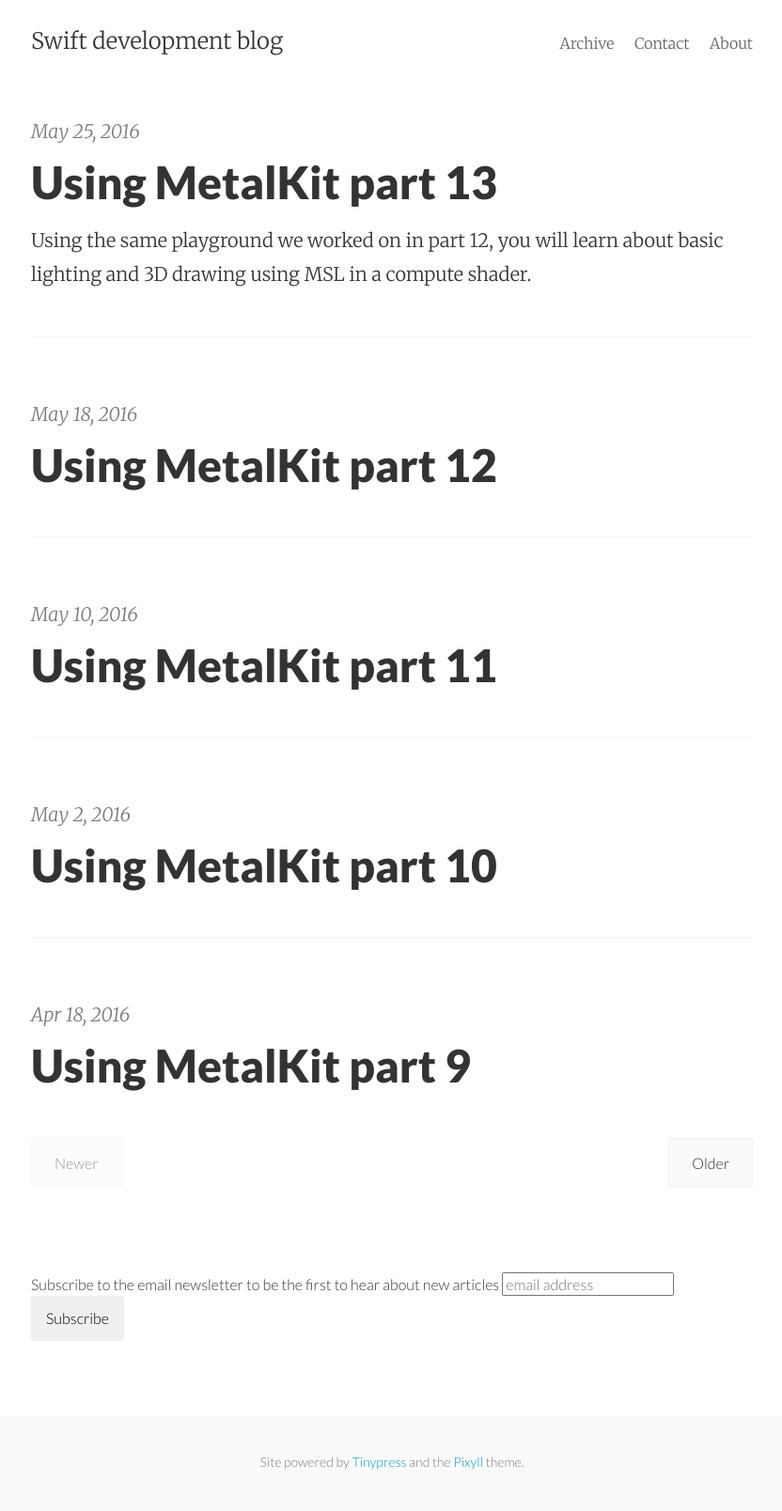
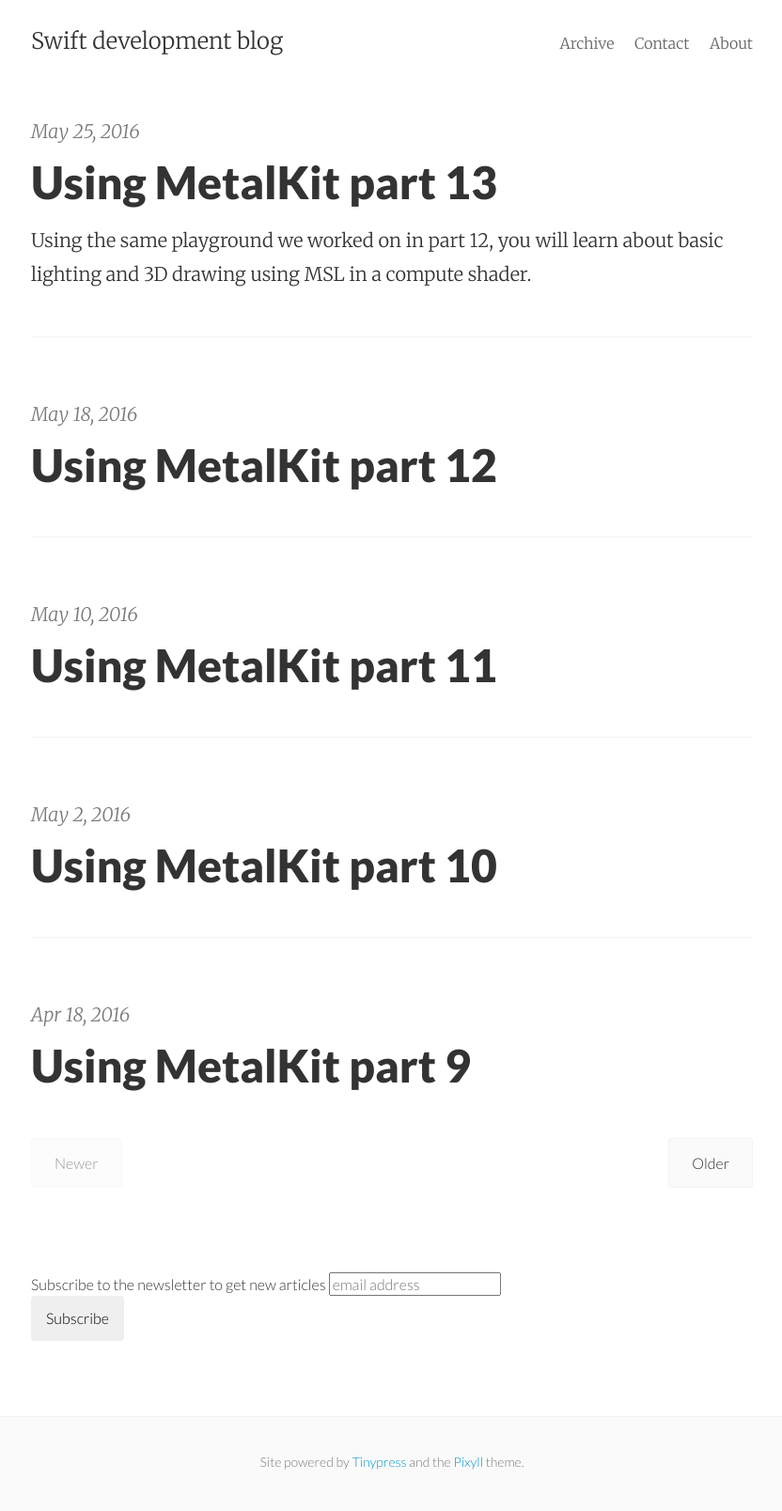
Before and after one commit to mhorga/mhorga.github.io, a Jekyll site: the page built from index.html, in a window 1280 px wide. Shown: the whole page at 94% size, without its empty margins (223-1055 px from the left). Built offline with Jekyll 4.4.1, drawn with Linux system fonts in a browser that asks for light colours; the list of posts is cut into pages by our own code; comment, search, counter and statistics services are not loaded.

Commit message:
Update index.html

```diff
--- a/index.html
+++ b/index.html
@@ -27,7 +27,7 @@ layout: default
 	<div id="mc_embed_signup">
 		<form action="//github.us12.list-manage.com/subscribe/post?u=5daab344aba23020915a23c29&amp;id=69e4a7c3af" method="post" id="mc-embedded-subscribe-form" name="mc-embedded-subscribe-form" class="validate" target="_blank" novalidate>
 		    <div id="mc_embed_signup_scroll">
-			<label for="mce-EMAIL">Subscribe to the email newsletter to be the first to hear about new articles</label>
+			<label for="mce-EMAIL">Subscribe to the newsletter to get new articles</label>
 			<input type="email" value="" name="EMAIL" class="email" id="mce-EMAIL" placeholder="email address" required>
 		    <div style="position: absolute; left: -5000px;" aria-hidden="true"><input type="text" name="b_5daab344aba23020915a23c29_69e4a7c3af" tabindex="-1" value=""></div>
 		    <div class="clear"><input type="submit" value="Subscribe" name="subscribe" id="mc-embedded-subscribe" class="button"></div>
```
